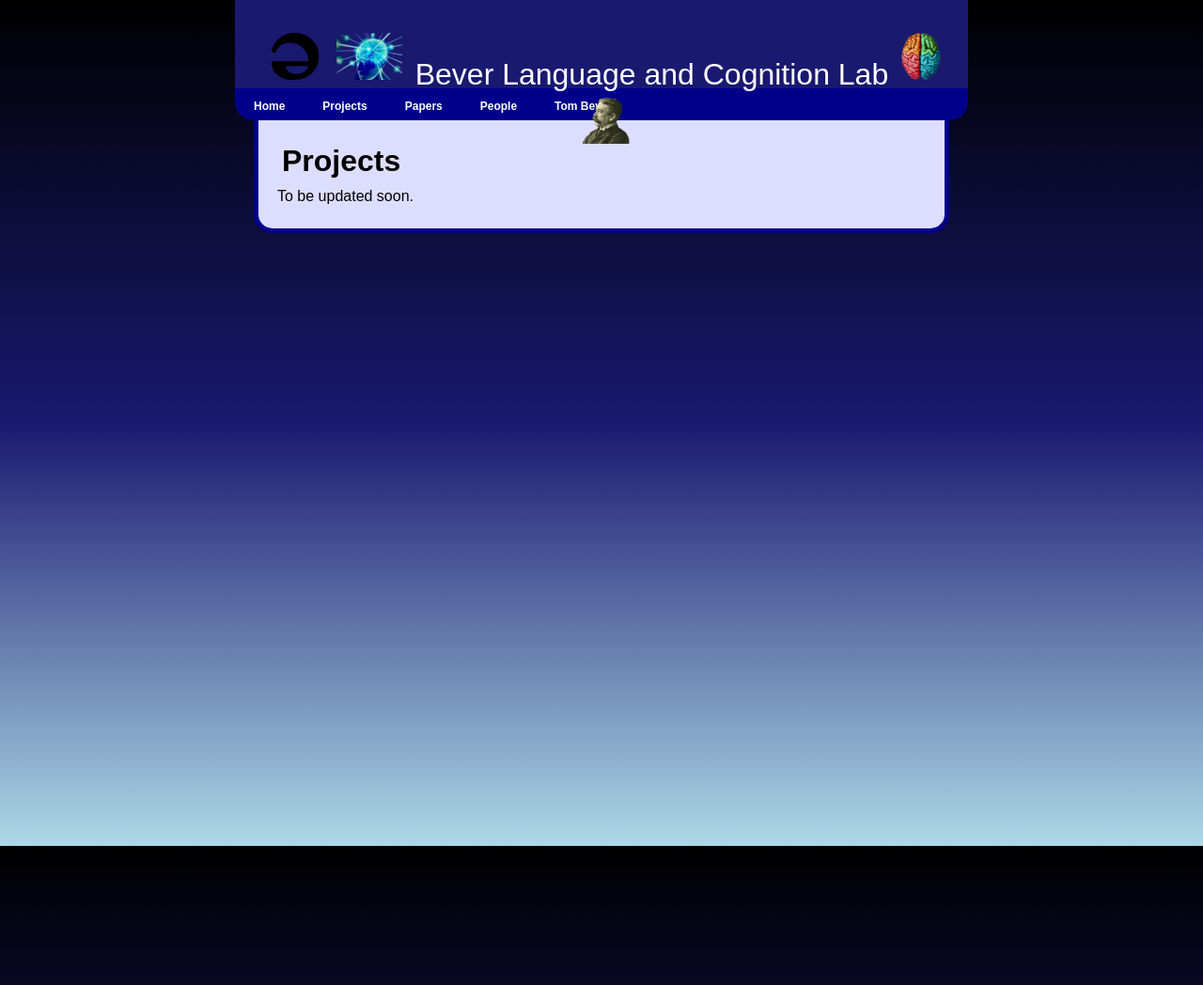
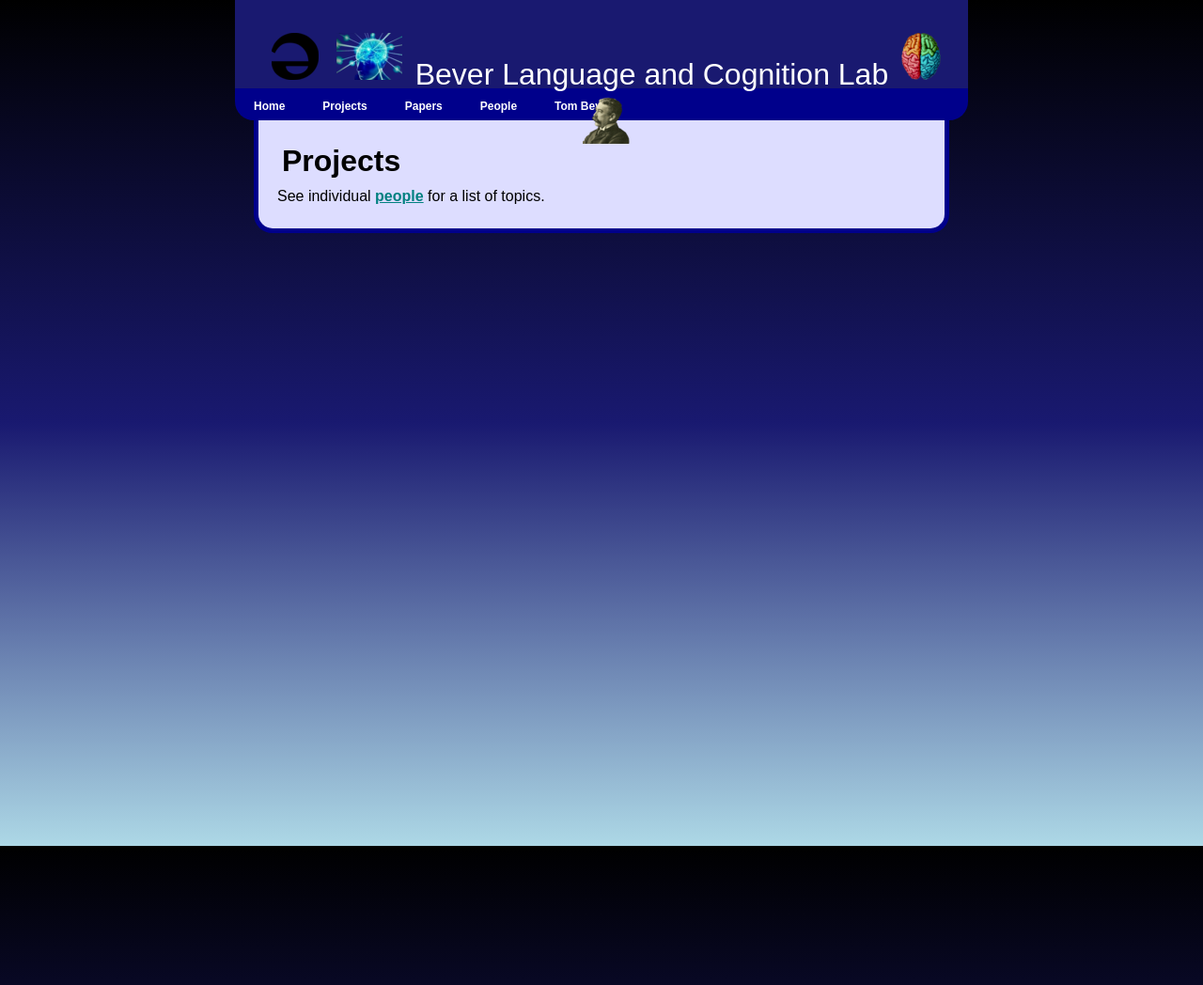
Before and after one commit to coglanglab/coglanglab.github.io, a Jekyll site: the page built from projects.md, in a window 1280 px wide. Shown: the whole page at 94% size. Built offline with Jekyll 4.4.1, drawn with Linux system fonts in a browser that asks for light colours; our own code applies the rules of GitHub Pages for plain Markdown files.

Commit message:
attempt at centering nav

```diff
--- a/_layouts/default.html
+++ b/_layouts/default.html
@@ -14,7 +14,7 @@
 	    <img src="images/saussure.png" height="50">
 </div><!-- banner -->
 <div id="navigation">
-<ul>
+<ul align="center">
 <li ><a href="index">Home</a></li>
 <li><a href="projects">Projects</a></li>
 <li><a href="papers">Papers</a></li>
--- a/projects.md
+++ b/projects.md
@@ -1,3 +1,3 @@
 # Projects
 
-To be updated soon.
+See individual [people](people.md) for a list of topics.
```
Also changed, not shown: 1 other file.
